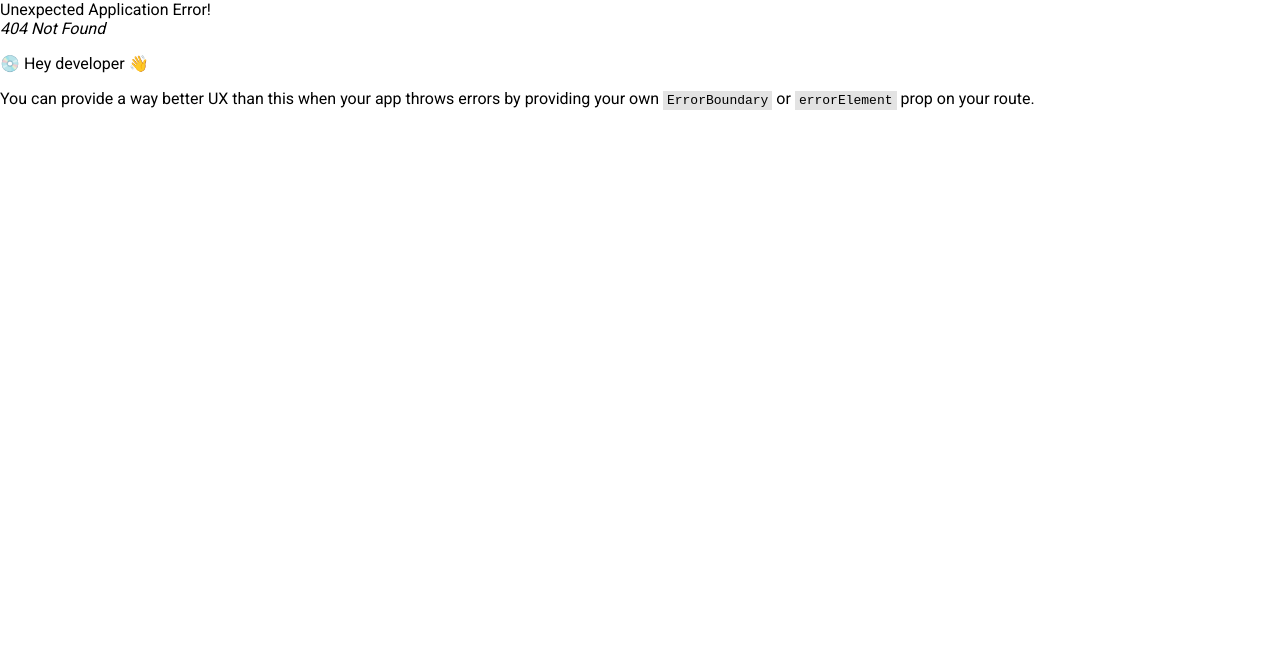
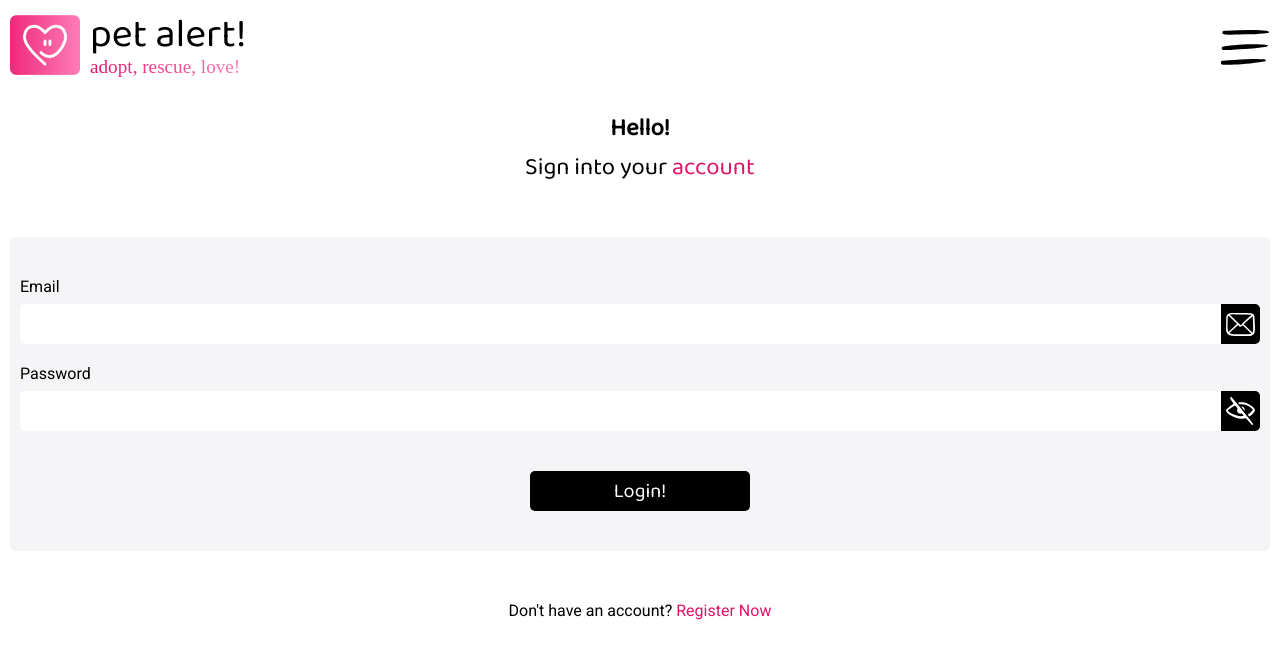
Before and after one commit to isdi-coders-2023/Sergio-Fontal-Final-Project-front-202301-bcn, a React (Create React App) app: page /login in a window 1280 px wide. Before the commit this address had no page. Shown: the top 658 px of the page. Built offline with nearby package versions, Linux system fonts and the light colour scheme; no server answers; a web font is replaced by a local one.

Commit message:
Fix renderRouterWithProviders coverage testing LoginPage

```diff
--- a/src/pages/LoginPage.tsx
+++ b/src/pages/LoginPage.tsx
@@ -13,7 +13,7 @@ const LoginPage = (): JSX.Element => {
       <LoginForm></LoginForm>
       <span>
         Don't have an account?{" "}
-        <a href="LoginPage" className="highlighted">
+        <a href="/login" className="highlighted">
           Register Now
         </a>
       </span>
--- a/src/testUtils/renderRouterWithProviders.tsx
+++ b/src/testUtils/renderRouterWithProviders.tsx
@@ -8,10 +8,10 @@ export const renderRouterWithProviders = (
   ui?: React.ReactElement,
   preloadedState?: PreloadedState<RootState>
 ) => {
-  const routerWithProvider = ui ? getComponentRouter(ui) : router;
+  const testRouter = ui ? getComponentRouter(ui) : router;
 
   return renderWithProviders(
-    <RouterProvider router={routerWithProvider}></RouterProvider>,
+    <RouterProvider router={testRouter}></RouterProvider>,
     preloadedState
   );
 };
```
Also changed, not shown: src/router/router.tsx (+8 -2 lines), 1 other file (tests, documents, lock files or other folders).
